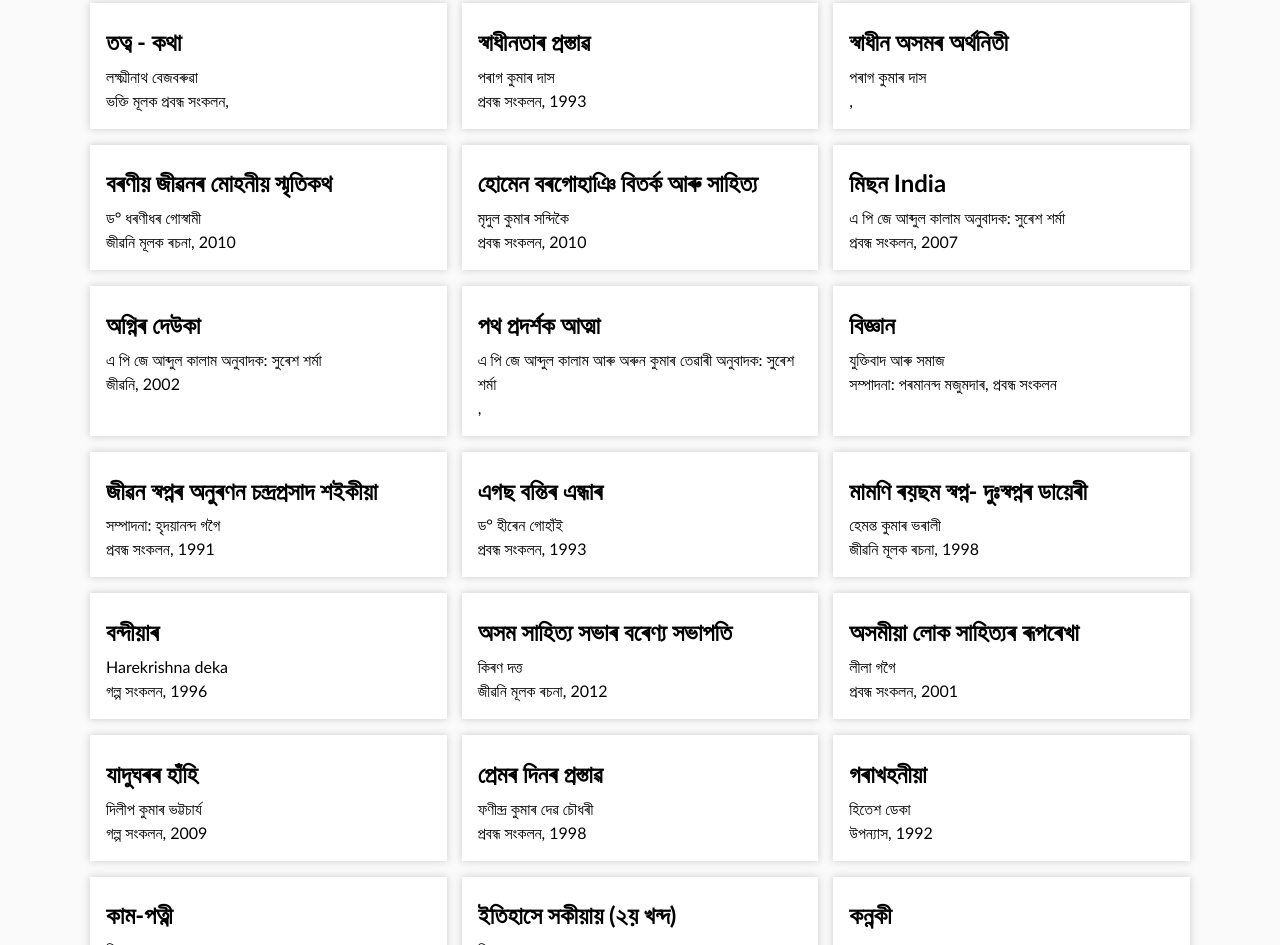
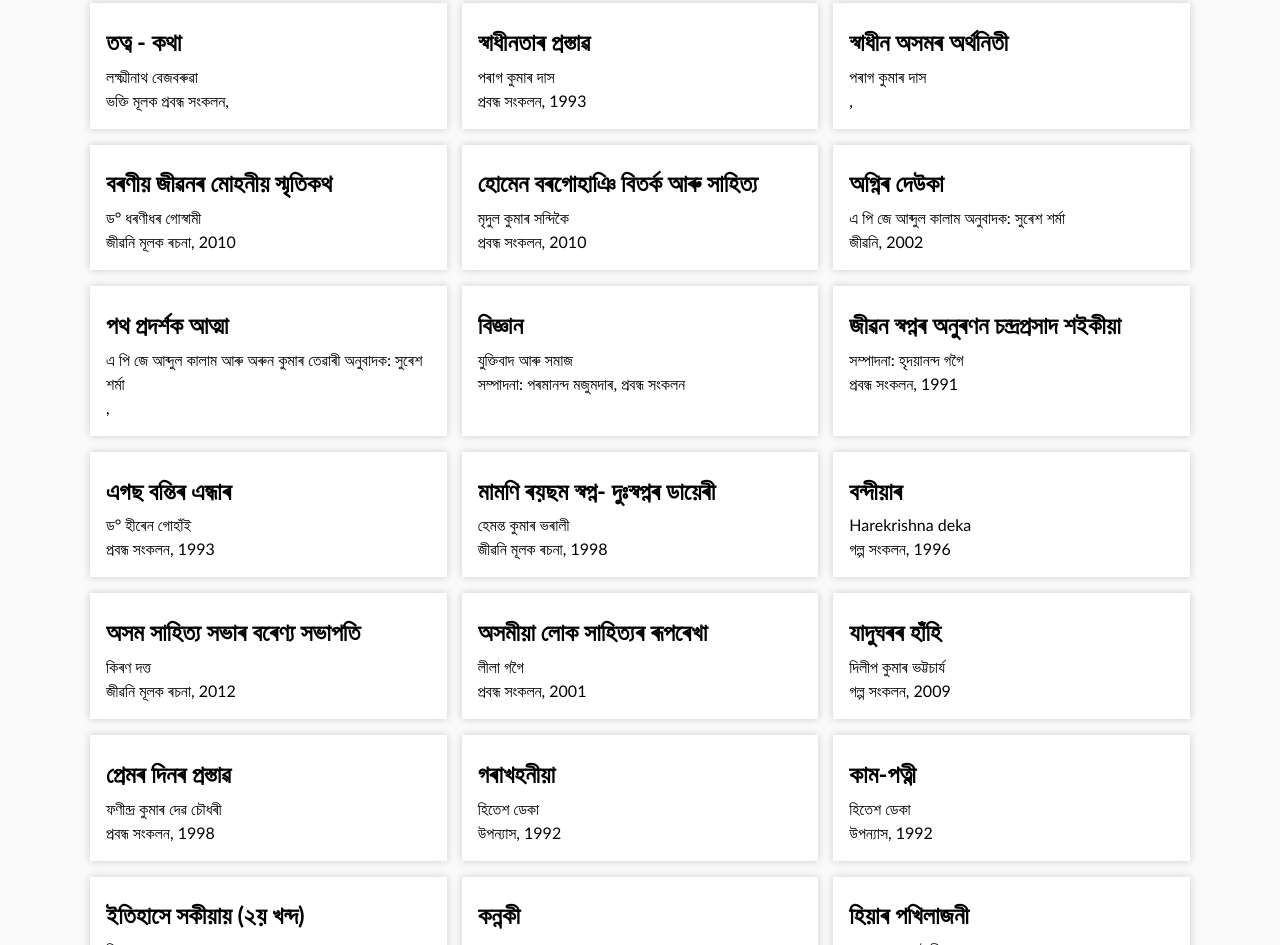
Before and after one commit to kangkanmzu/kangkanmzu.github.io, a plain HTML site: page index.html in a window 1280 px wide. Shown: the part 1546-2491 px from the top of the page. Drawn offline with nearby package versions, Linux system fonts and the light colour scheme.

Commit message:
Your optional commit message

```diff
--- a/index.html
+++ b/index.html
@@ -452,18 +452,6 @@
 		<span class="author">মৃদুল কুমাৰ সন্দিকৈ </span><br>
 		<span class="author">প্ৰবন্ধ সংকলন</span>,
 		<span class="date">2010</span>
-	</div>
-
-</section>
-
-<section class="article-list">
-
-
-		<h1>মিছন India</h1>
-	<div class="date-author">
-		<span class="author">এ পি জে আব্দুল কালাম অনুবাদক: সুৰেশ শৰ্মা </span><br>
-		<span class="author">প্ৰবন্ধ সংকলন</span>,
-		<span class="date">2007</span>
 	</div>
 
 </section>
```
